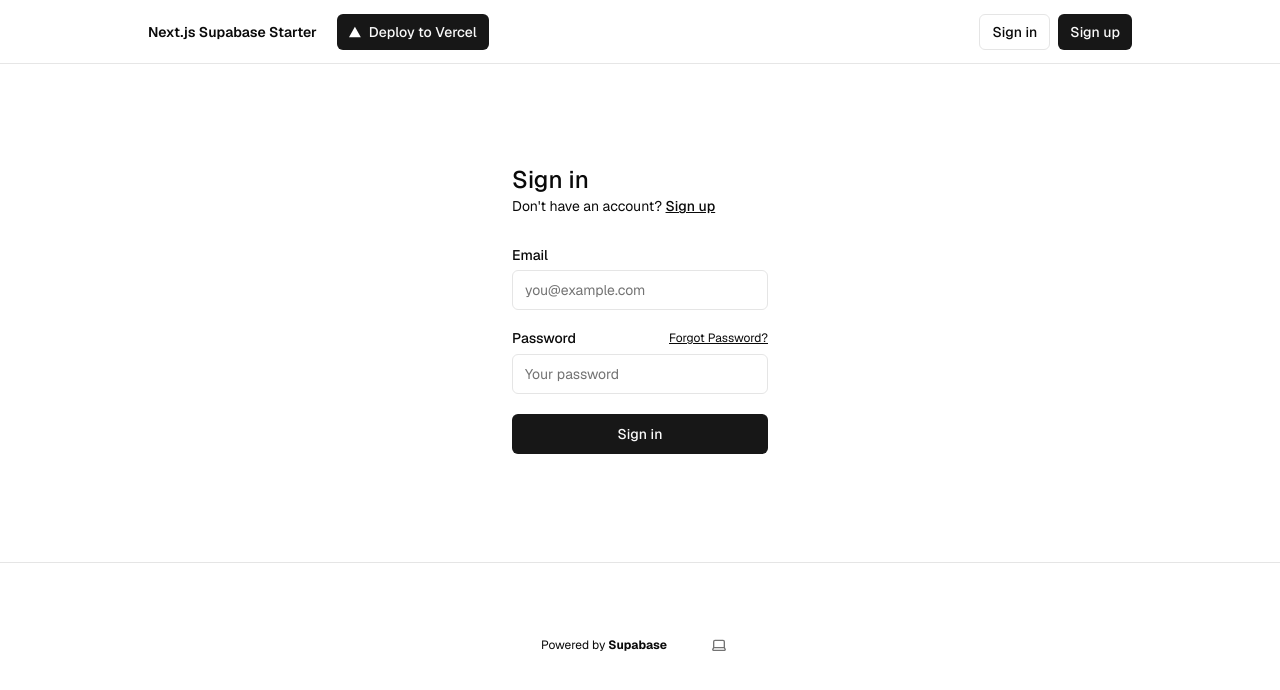
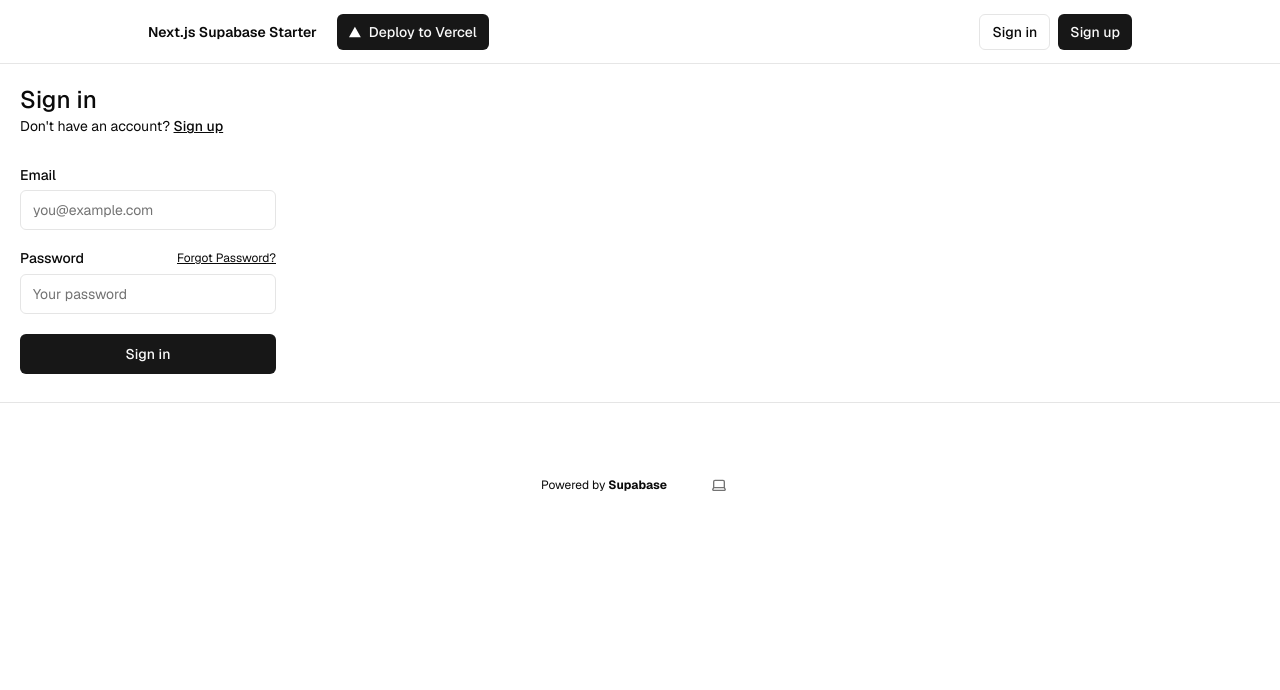
Before and after one commit to rakenduste-programmeerimine-2024/kino-rakendus, a Next.js app: page /sign-in in a window 1280 px wide. Shown: the top 690 px of the page. Built offline with nearby package versions, Linux system fonts and the light colour scheme; no server answers.

Commit message:
Citys up
Cityes should now be listed on top of the page

```diff
--- a/app/layout.tsx
+++ b/app/layout.tsx
@@ -32,8 +32,7 @@ export default function RootLayout({
           enableSystem
           disableTransitionOnChange
         >
-          <main className="min-h-screen flex flex-col items-center">
-            <div className="flex-1 w-full flex flex-col gap-20 items-center">
+          <main className="min-h-screen flex flex-col">
             <nav className="w-full flex justify-center border-b border-b-foreground/10 h-16">
               <div className="w-full max-w-5xl flex justify-between items-center p-3 px-5 text-sm">
                 <div className="flex gap-5 items-center font-semibold">
@@ -45,7 +44,9 @@ export default function RootLayout({
                 {!hasEnvVars ? <EnvVarWarning /> : <HeaderAuth />}
               </div>
             </nav>
-              <div className="flex flex-col gap-20 max-w-5xl p-5">
+
+            {/* Children Container */}
+            <div className="flex flex-row w-full overflow-x-auto p-5 gap-5">
               {children}
             </div>
 
@@ -63,7 +64,6 @@ export default function RootLayout({
               </p>
               <ThemeSwitcher />
             </footer>
-            </div>
           </main>
         </ThemeProvider>
       </body>
```
Lines whose indentation alone changed are shown as unchanged.
